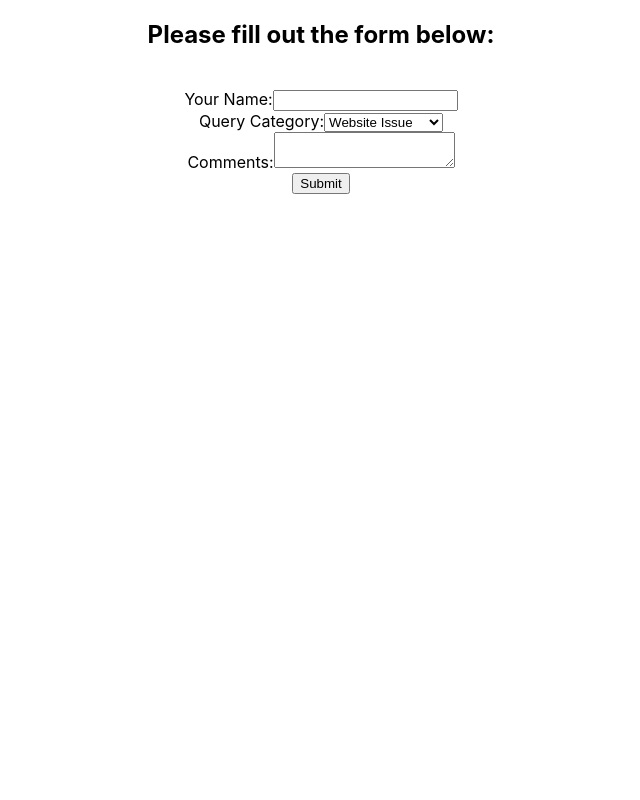
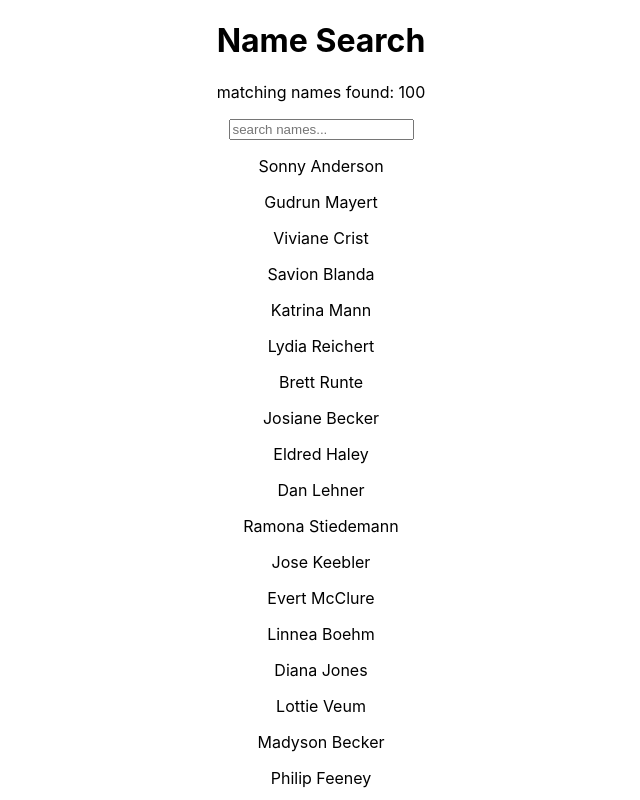
Before and after one commit to DanTaylor28/gitpod-react, a React (Create React App) app in the folder my-app/: page / in a window 1280 px wide. Shown: the top 800 px of the page, without its empty margins (319-959 px from the left). Built offline with nearby package versions, Linux system fonts and the light colour scheme.

Commit message:
Add search bar function that filters names depending on what a user searches

```diff
--- a/my-app/src/App.js
+++ b/my-app/src/App.js
@@ -17,11 +17,12 @@
 // import LifeCyclesCDU from './components/LifeCyclesCDU';
 // import LifeCyclesCWU from './components/LifeCyclesCWU';
 // import ControlledForms from './components/ControlledForms';
-import UncontrolledForms from './components/UncontrolledForm';
+// import UncontrolledForms from './components/UncontrolledForm';
+import SearchBar from './components/SearchBar';
 function App() {
   return (
     <div className="App">
-      <UncontrolledForms />
+      <SearchBar />
     </div>
   );
 }
--- /dev/null
+++ b/my-app/src/components/SearchBar.js
@@ -0,0 +1,45 @@
+import React, { Component } from 'react'
+import names from '../components/names'
+
+export class SearchBar extends Component {
+    constructor(props) {
+      super(props)
+
+      this.state = {
+         names: names
+      }
+    }
+
+    handleChange = (event) => {
+        const inputText = event.target.value.toLowerCase()
+        console.log(inputText)
+        const filteredNames = names.filter(name => {
+            return name.toLowerCase().includes(inputText)
+        })
+        this.setState({
+            names: filteredNames
+        })
+    }
+
+  render() {
+    return (
+      <div>
+        <h1>Name Search</h1>
+        <p>matching names found: {this.state.names.length}</p>
+        <form>
+            <input
+            type='text'
+            placeholder='search names...'
+            onChange={(event) => this.handleChange(event)}/>
+        </form>
+        <div style={{margin: 'auto'}}>
+            {this.state.names.map(name => {
+                return <p key={name}>{name}</p>
+            })}
+        </div>
+      </div>
+    )
+  }
+}
+
+export default SearchBar
--- /dev/null
+++ b/my-app/src/components/names.js
@@ -0,0 +1,103 @@
+const names = [
+    "Sonny Anderson",
+    "Gudrun Mayert",
+    "Viviane Crist",
+    "Savion Blanda",
+    "Katrina Mann",
+    "Lydia Reichert",
+    "Brett Runte",
+    "Josiane Becker",
+    "Eldred Haley",
+    "Dan Lehner",
+    "Ramona Stiedemann",
+    "Jose Keebler",
+    "Evert McClure",
+    "Linnea Boehm",
+    "Diana Jones",
+    "Lottie Veum",
+    "Madyson Becker",
+    "Philip Feeney",
+    "Kobe Kuhic",
+    "Jessica Wisoky",
+    "Kasey Auer",
+    "Arnoldo Sipes",
+    "Madisen Davis",
+    "Alex Swaniawski",
+    "Helene Jenkins",
+    "Leone Olson",
+    "Ola Lockman",
+    "Kaylie Mueller",
+    "Kitty Steuber",
+    "Ralph Mosciski",
+    "Zane Bradtke",
+    "Syble Torp",
+    "Luella Weimann",
+    "Rigoberto Dicki",
+    "Andre Gusikowski",
+    "Moshe Torphy",
+    "Rhoda Rosenbaum",
+    "Libby Spinka",
+    "Maeve Zieme",
+    "Sydney Gleichner",
+    "Jimmy Blick",
+    "Tara Casper",
+    "Cayla Upton",
+    "Keith Wyman",
+    "Derick Emmerich",
+    "Nia Waelchi",
+    "Armani Nienow",
+    "Keyon DuBuque",
+    "Keeley Doyle",
+    "Kristoffer Monahan",
+    "Brendon Orn",
+    "Brandy Romaguera",
+    "Lyda Hane",
+    "Lisandro Bauch",
+    "Oma Hirthe",
+    "Caleb Dicki",
+    "Sydney O'Kon",
+    "Missouri Greenholt",
+    "Kylie Green",
+    "Kiel Erdman",
+    "Anahi Balistreri",
+    "Rico Rippin",
+    "Ramiro Dach",
+    "Princess Bosco",
+    "Pink Stoltenberg",
+    "Adan Rau",
+    "Dessie Heller",
+    "Nyah Zulauf",
+    "Makayla Fisher",
+    "Neoma Stanton",
+    "Ebba Dooley",
+    "Rachel Denesik",
+    "Drew Crist",
+    "Wava Will",
+    "Loraine Macejkovic",
+    "Americo Mann",
+    "Jules Konopelski",
+    "Gloria Ankunding",
+    "Austin Wilderman",
+    "Sage Veum",
+    "Dorris Friesen",
+    "Wellington Klein",
+    "Asa Quitzon",
+    "Misty Schumm",
+    "Muhammad Bayer",
+    "Dante Ondricka",
+    "Lurline Kuvalis",
+    "Conner Herzog",
+    "Shanie Franecki",
+    "Lois Bednar",
+    "Carey Predovic",
+    "Adelbert Heidenreich",
+    "Romaine Jacobs",
+    "Jake Schuppe",
+    "Meta Parisian",
+    "Dillon Feest",
+    "Amanda O'Keefe",
+    "Kaitlyn O'Keefe",
+    "Earnest Jenkins",
+    "Reymundo Gleason"
+]
+export default names
```
